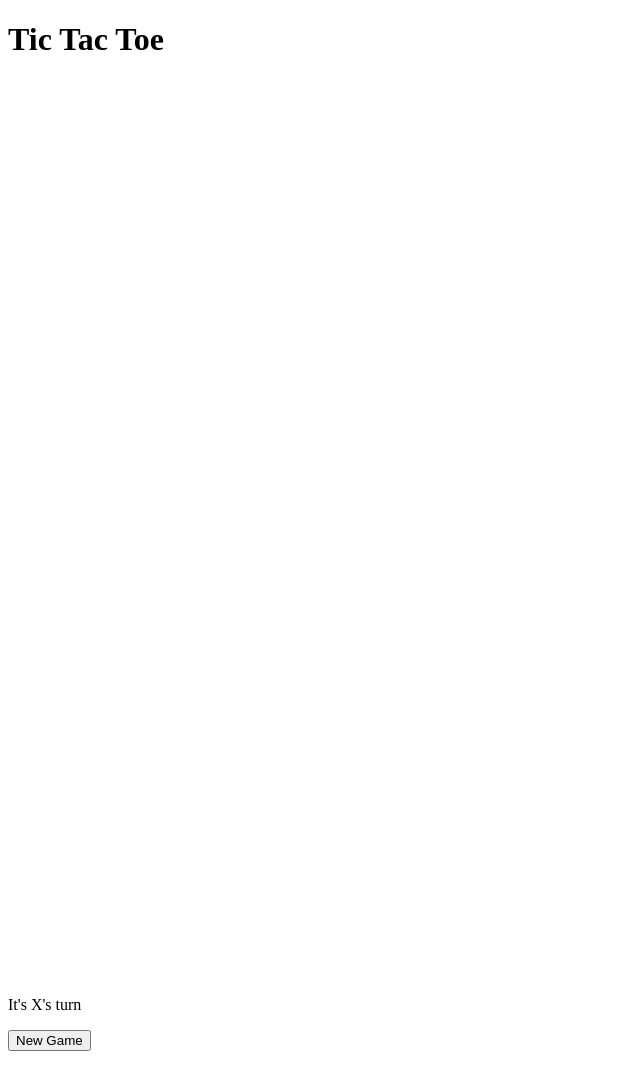
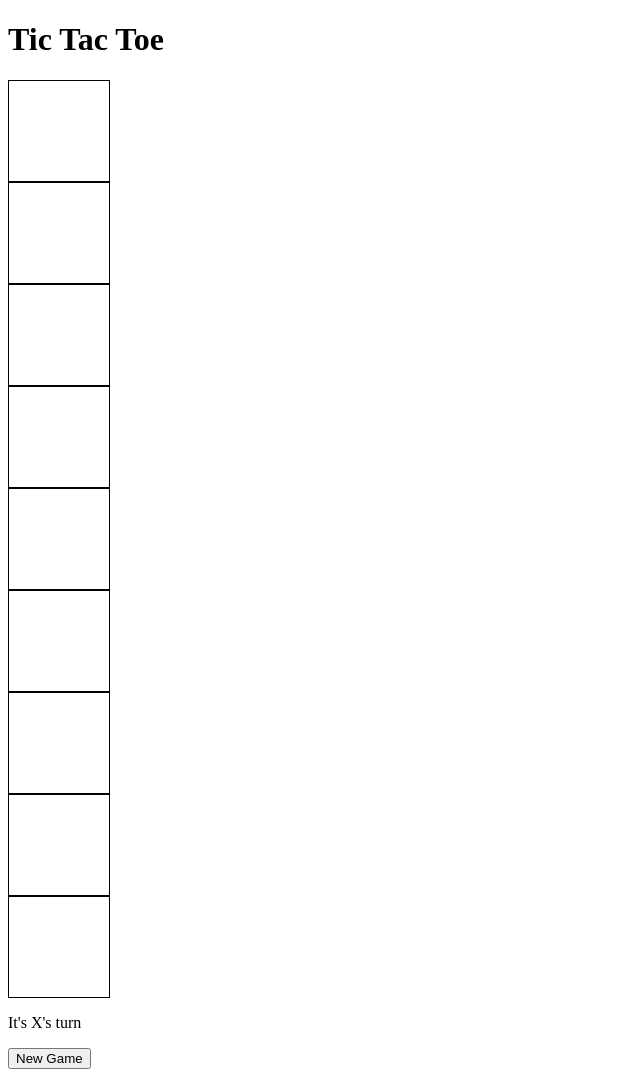
Before and after one commit to IanDhar/tictactoe, a plain HTML site: page index.html in a window 1280 px wide. Shown: the whole page, without its empty margins (0-640 px from the left). Drawn offline with nearby package versions, Linux system fonts and the light colour scheme.

Commit message:
Update index.html

```diff
--- a/index.html
+++ b/index.html
@@ -15,6 +15,7 @@
         .square {
             width: 100px;
             height: 100px;
+            border: 1px solid #000000;
             text-align: center;
             font-size: 2em;
             cursor: pointer;
```
